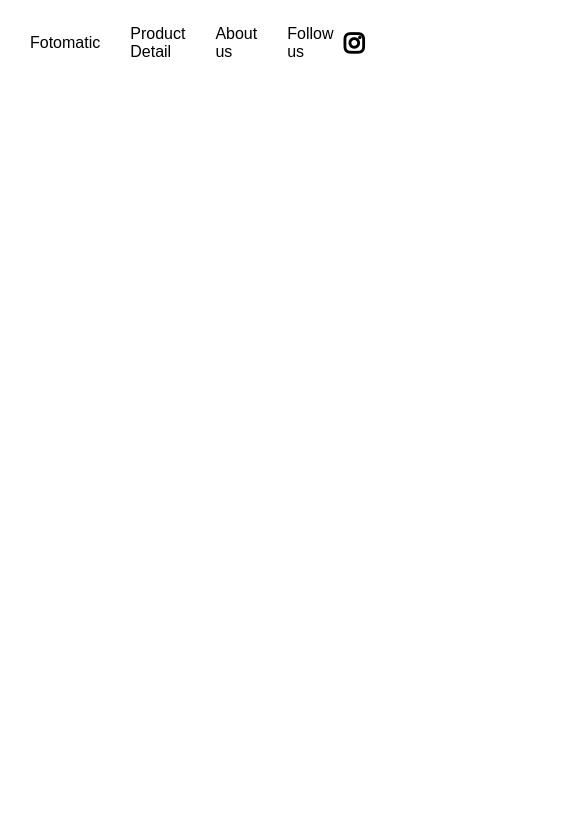
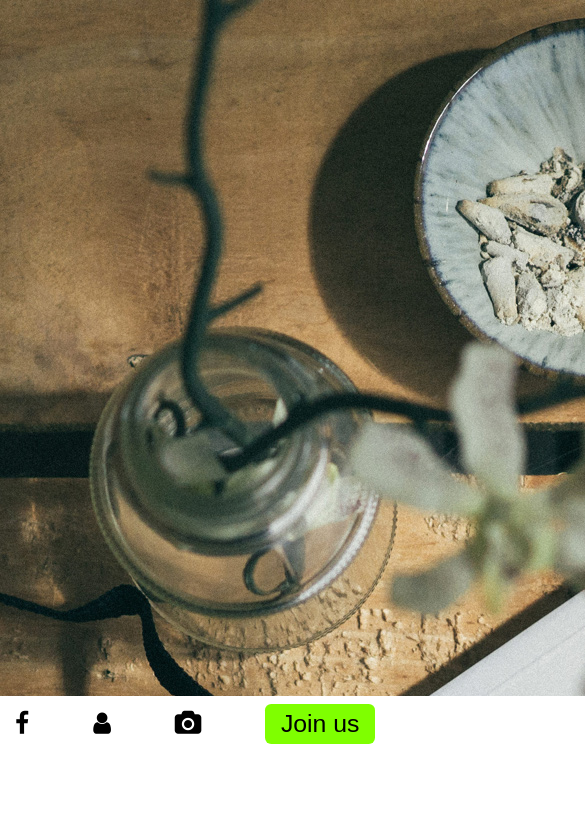
Before and after one commit to Mrwiggles10/fotomatic, a plain HTML site: page index.html in a window 390 px wide. Shown: the top 831 px of the page, 585 px wide, since content can reach past the window. Drawn offline with Linux system fonts and the light colour scheme; a web font is replaced by a local one.

Commit message:
header stable added banner

```diff
--- a/index.html
+++ b/index.html
@@ -11,15 +11,34 @@
     </head>
     <body>
                     <!---HEADER SECTION-->
-        <header>
+        <header class="desktop">
             <p>Fotomatic</p>
             <div class="header-container">
                 <a href="#"><p>Product Detail</p></a>
                 <a href="#"><p>About us</p></a>
                 <a href="#"><p>Follow us</p></a>
                 <i class="fa fa-instagram" aria-hidden="true"></i>
-                <a class="tablet"><p class="tablet">Join us</p></a>
+                <a href ="#" class="tablet"><p class="tablet">Join us</p></a>
             </div>
         </header>
+        <!----BANNER SECTION---->
+        <div class="banner">
+            <img src="resources/images/banner-landingpage.jpg">
+        </div>
+
+                    <!----MOBILE SECTION---->
+        <header class="phone">
+            <div class="phone-container">
+                <i class="fa fa-facebook-f phone"></i>
+                <a href="#"><i class="fa fa-user phone"></i></a>
+                <a href="#"><i class="fa fa-camera phone"></i></a>
+                <a href="#" class="tablet"><p class="tablet">Join us</p></a>
+            </div>
+        </header>
+
+        <!--BANNER SECTION-->
+        <div>
+
+        </div>
     </body>
 </html>
--- a/resources/css/reset.css
+++ b/resources/css/reset.css
@@ -11,8 +11,16 @@ body{
   margin: 0;
 }
 
-/*MOBILE SECTION*/
+        /*MOBILE SECTION*/
 .tablet {
+  display: none;
+}
+
+.phone-container {
+  display: none;
+}
+
+.phone {
   display: none;
 }
 
@@ -57,7 +65,7 @@ a {
 }
 
 /*HEADER TABLET*/
-@media only screen and (min-width: 500px) and (max-width: 1024px) {
+@media only screen and (min-width: 600px) and (max-width: 1024px) {
 
   * {
     font-size: 1.2px;
@@ -80,3 +88,43 @@ a {
 }
 
 }
+
+/*HEADER PHONE*/
+@media only screen and (max-width:505px) {
+
+* {
+  font-size: 1.55px;
+}
+
+.desktop {
+  display:none;
+}
+
+.phone-container {
+  display: flex;
+  align-items: center;
+  justify-content: space-between;
+  margin: 8px 15px;
+}
+
+.phone {
+  display: block;
+  font-size: 16rem;
+}
+
+
+.tablet {
+  display:block;
+}
+
+.tablet p {
+    display: block;
+    font-size: 16rem;
+    background-color: chartreuse;
+    padding: 4rem 10rem;
+    border-radius: 4rem;
+    margin: 0px;
+  }
+
+
+}
```
